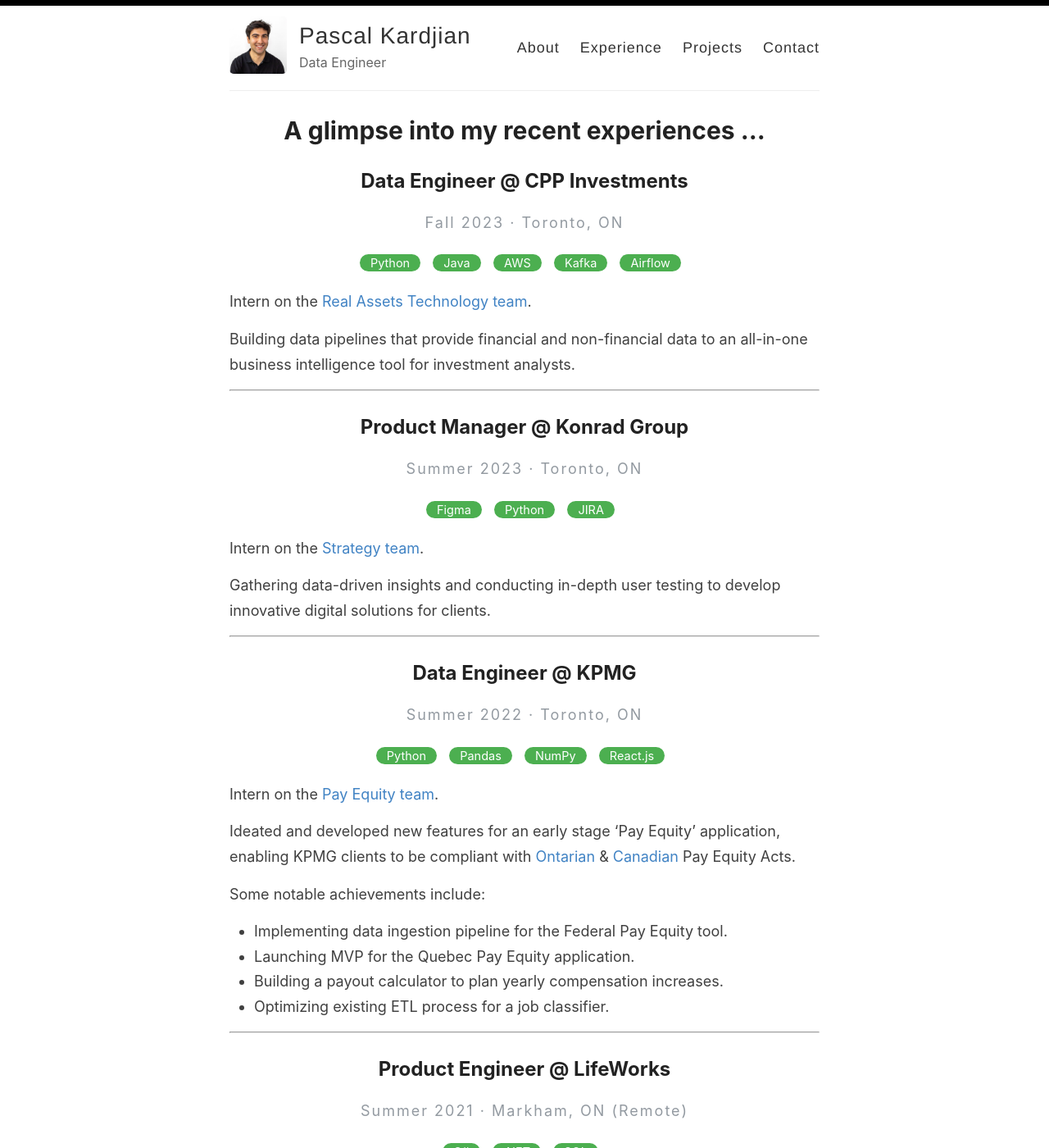
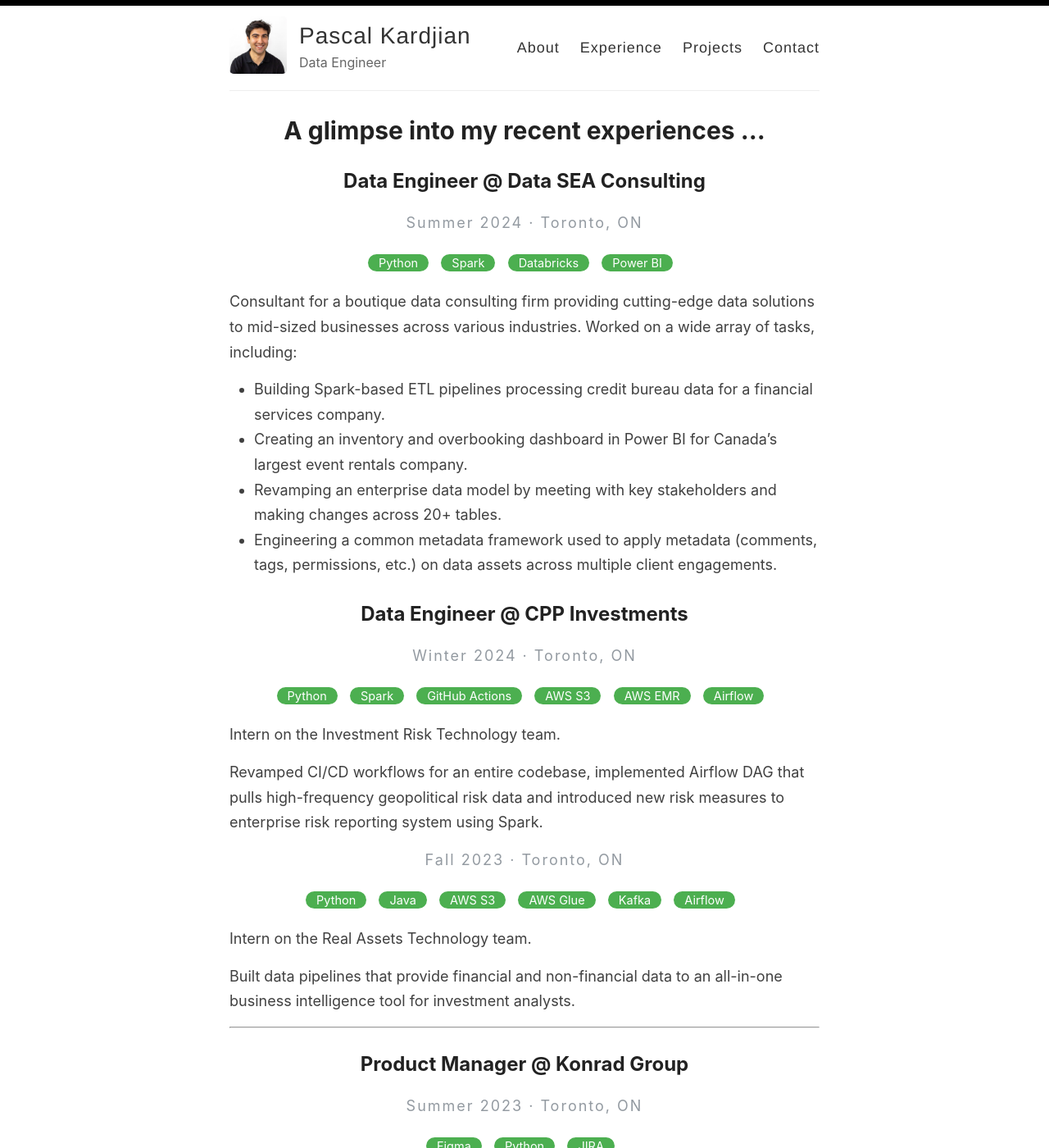
Before and after one commit to pkardjian/pkardjian.github.io, a Jekyll site: the page built from _pages/experience.md, in a window 1280 px wide and 1400 px high. Shown: the whole window at 82% size. Built offline with Jekyll 4.4.1, drawn with Linux system fonts in a browser that asks for light colours.

Commit message:
2024 Summer Update

```diff
--- a/_pages/experience.md
+++ b/_pages/experience.md
@@ -4,21 +4,55 @@
 permalink: /experience/
 ---
 
+## Data Engineer @ Data SEA Consulting
+
+<p class="author_title">Summer 2024  ·  Toronto, ON</p>
+
+<div class="post-tags">
+    <a>Python</a> &nbsp;
+    <a>Spark</a> &nbsp;
+    <a>Databricks</a> &nbsp;
+    <a>Power BI</a> &nbsp;
+</div>
+
+Consultant for a boutique data consulting firm providing cutting-edge data solutions to mid-sized businesses across various industries. Worked on a wide array of tasks, including:
+
+- Building Spark-based ETL pipelines processing credit bureau data for a financial services company.
+- Creating an inventory and overbooking dashboard in Power BI for Canada's largest event rentals company.
+- Revamping an enterprise data model by meeting with key stakeholders and making changes across 20+ tables.
+- Engineering a common metadata framework used to apply metadata (comments, tags, permissions, etc.) on data assets across multiple client engagements.
+
 ## Data Engineer @ CPP Investments
+
+<p class="author_title">Winter 2024  ·  Toronto, ON</p>
+
+<div class="post-tags">
+    <a>Python</a> &nbsp;
+    <a>Spark</a> &nbsp;
+    <a>GitHub Actions</a> &nbsp;
+    <a>AWS S3</a> &nbsp;
+    <a>AWS EMR</a> &nbsp;
+    <a>Airflow</a> &nbsp;
+</div>
+
+Intern on the Investment Risk Technology team.
+
+Revamped CI/CD workflows for an entire codebase, implemented Airflow DAG that pulls high-frequency geopolitical risk data and introduced new risk measures to enterprise risk reporting system using Spark.
 
 <p class="author_title">Fall 2023  ·  Toronto, ON</p>
 
 <div class="post-tags">
     <a>Python</a> &nbsp;
     <a>Java</a> &nbsp;
-    <a>AWS</a> &nbsp;
+    <a>AWS S3</a> &nbsp;
+    <a>AWS Glue</a> &nbsp;
     <a>Kafka</a> &nbsp;
     <a>Airflow</a> &nbsp;
 </div>
 
-Intern on the [Real Assets Technology team](https://www.cppinvestments.com/the-fund/our-investments/investment-real-assets/).
+Intern on the Real Assets Technology team.
 
-Building data pipelines that provide financial and non-financial data to an all-in-one business intelligence tool for investment analysts.
+Built data pipelines that provide financial and non-financial data to an all-in-one business intelligence tool for investment analysts.
 
 ---
 
```
Also changed, not shown: index.html (+7 -7 lines).
